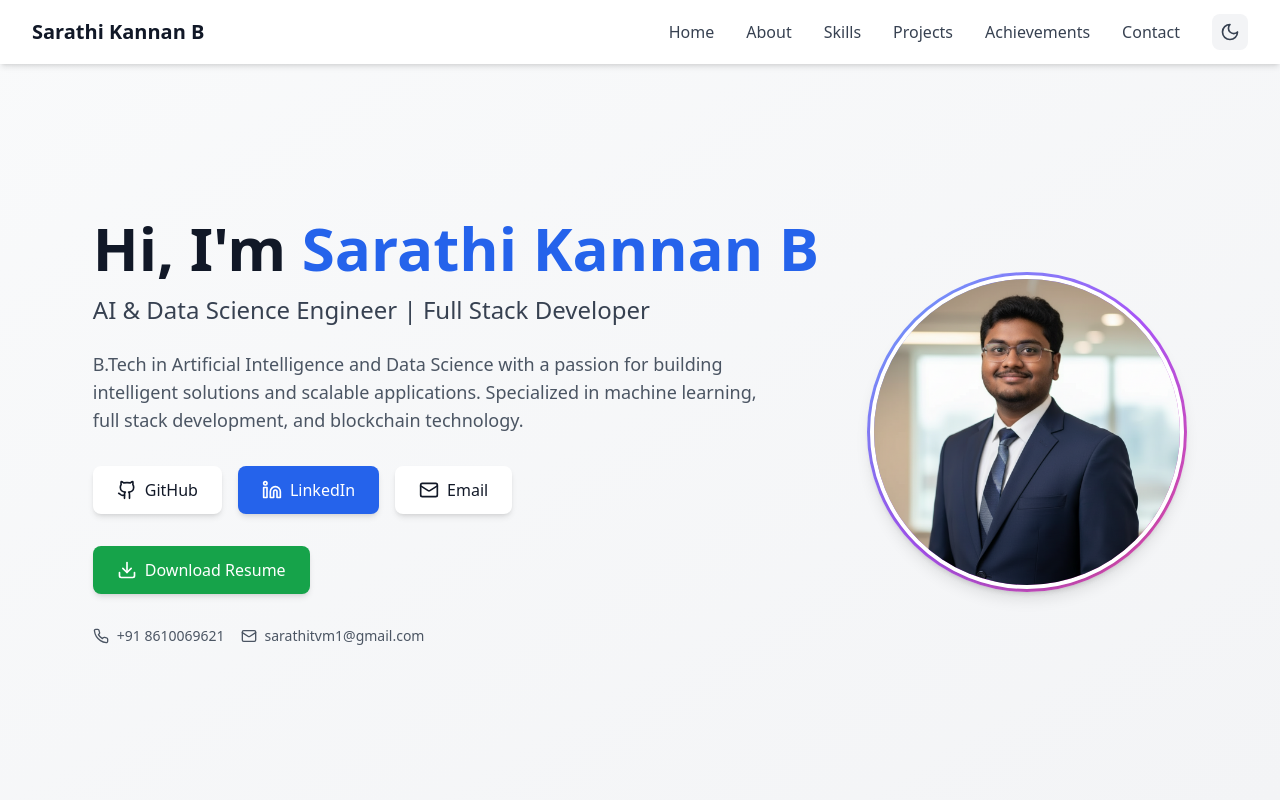
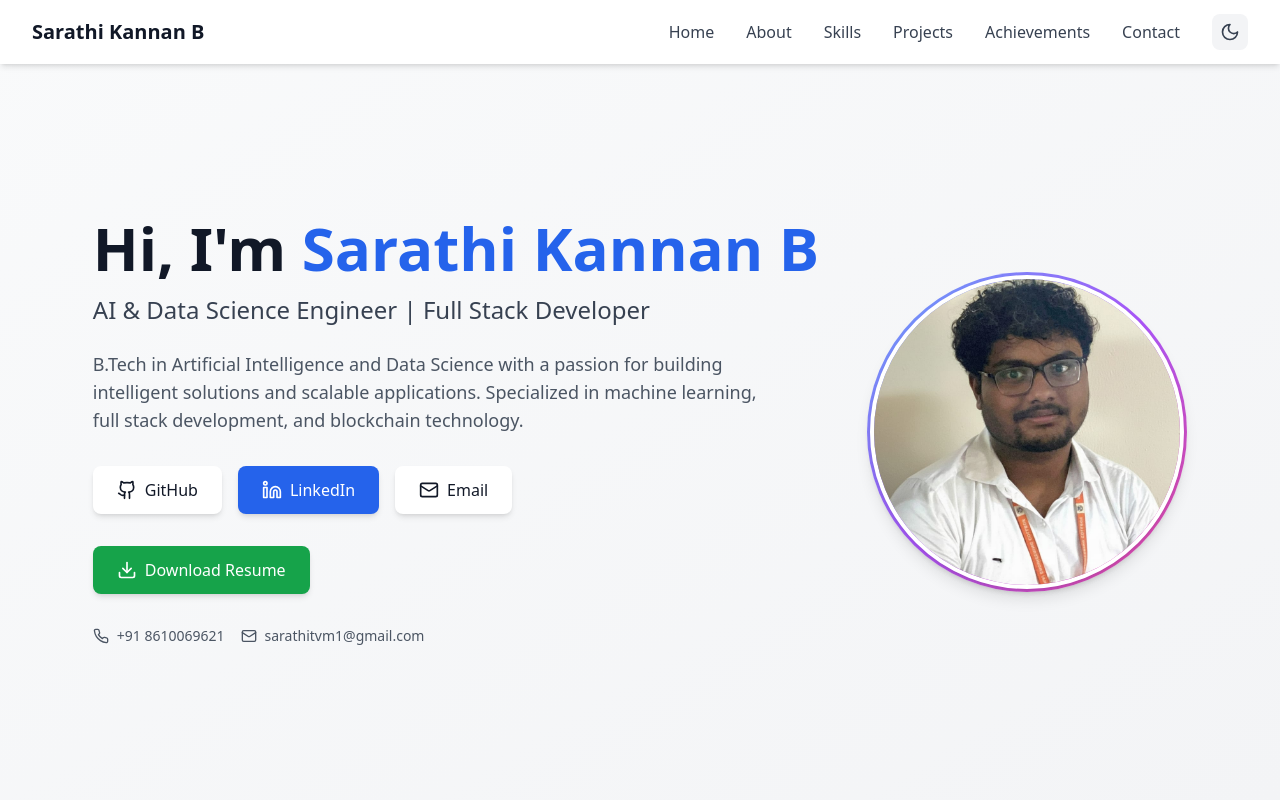
Before and after one commit to sarathikannan13/My-Portfolio, a React (Vite) app: page / in a window 1280 px wide. Shown: the top 800 px of the page. Built offline with nearby package versions, Linux system fonts and the light colour scheme.

Commit message:
Update Hero.tsx

```diff
--- a/src/components/Hero.tsx
+++ b/src/components/Hero.tsx
@@ -85,7 +85,7 @@ export default function Hero({ darkMode }: HeroProps) {
             >
               {/* Profile image */}
               <img
-                src="/sarathi_cout.png"
+                src="/IMG-20251112-WA0009.jpg"
                 alt="Sarathi Kannan B"
                 className="w-full h-full rounded-full object-cover border-4 border-white shadow-md"
               />
```
